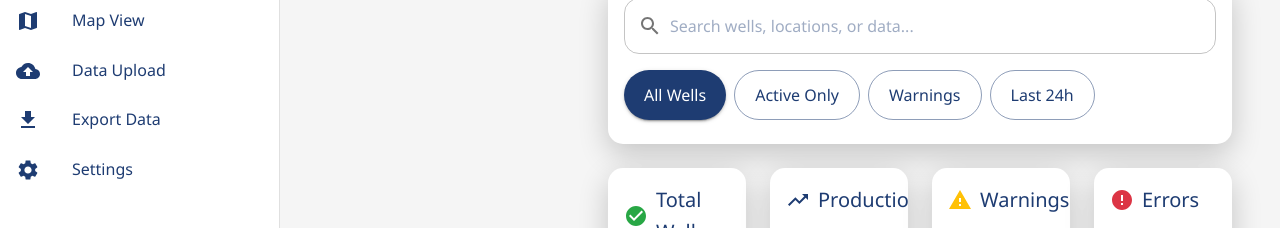
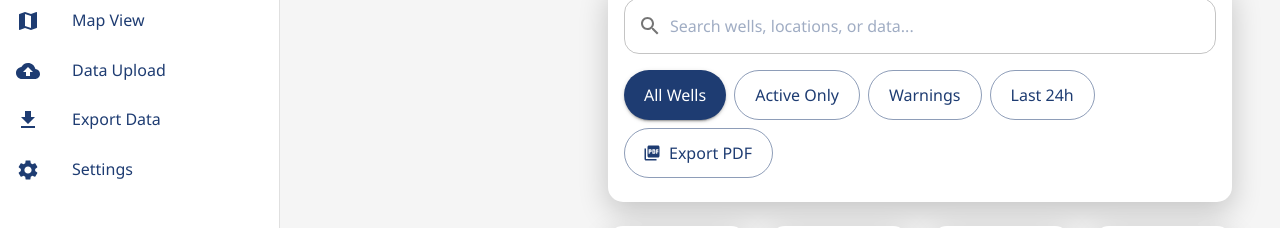
Before and after one commit to davelee001/SMART-Oil-Field, a React app in the folder src/frontend/: page / in a window 1280 px wide. Shown: the part 240-468 px from the top of the page. Built offline with nearby package versions, Linux system fonts and the light colour scheme.

Commit message:
feat(dashboard): add PDF export of filtered well report via jsPDF

```diff
--- a/src/frontend/src/pages/Dashboard.tsx
+++ b/src/frontend/src/pages/Dashboard.tsx
@@ -23,8 +23,10 @@ import {
     Warning,
     CheckCircle,
     Error,
+    PictureAsPdf,
 } from '@mui/icons-material';
 import { motion } from 'framer-motion';
+import jsPDF from 'jspdf';
 
 import TelemetryChart from '../components/charts/TelemetryChart';
 import OilFieldMap from '../components/maps/OilFieldMap';
@@ -104,6 +106,45 @@ const Dashboard: React.FC = () => {
         setQuickFilter(filter);
     };
 
+    const handleExportPDF = () => {
+        if (filteredWells.length === 0) {
+            return;
+        }
+
+        const doc = new jsPDF();
+        doc.setFontSize(16);
+        doc.text('SMART Oil Field - Well Report', 14, 15);
+        doc.setFontSize(10);
+        doc.text(`Generated: ${new Date().toLocaleString()}`, 14, 22);
+
+        const headers = ['Well', 'Location', 'Status', 'Prod. (bbl/day)', 'Temp (°F)', 'Pressure (PSI)'];
+        const colX = [14, 55, 100, 128, 160, 182];
+        let y = 32;
+
+        doc.setFont('helvetica', 'bold');
+        headers.forEach((header, i) => doc.text(header, colX[i], y));
+        doc.setLineWidth(0.1);
+        doc.line(14, y + 2, 196, y + 2);
+        doc.setFont('helvetica', 'normal');
+        y += 8;
+
+        filteredWells.forEach((well) => {
+            if (y > 280) {
+                doc.addPage();
+                y = 20;
+            }
+            doc.text(well.name, colX[0], y);
+            doc.text(well.location, colX[1], y);
+            doc.text(well.status, colX[2], y);
+            doc.text(well.production.toFixed(1), colX[3], y);
+            doc.text(well.temperature.toFixed(1), colX[4], y);
+            doc.text(well.pressure.toFixed(1), colX[5], y);
+            y += 7;
+        });
+
+        doc.save(`oil-field-report-${Date.now()}.pdf`);
+    };
+
     const cardVariants = {
         hidden: { opacity: 0, y: 20 },
         visible: { opacity: 1, y: 0 },
@@ -152,6 +193,7 @@ const Dashboard: React.FC = () => {
                                 }}
                                 sx={{ mb: 2 }}
                             />
+                            <Box sx={{ display: 'flex', gap: 1, flexWrap: 'wrap', justifyContent: 'space-between' }}>
                                 <Box sx={{ display: 'flex', gap: 1, flexWrap: 'wrap' }}>
                                     <Button
                                         variant={quickFilter === 'all' ? 'contained' : 'outlined'}
@@ -181,6 +223,17 @@ const Dashboard: React.FC = () => {
                                     >
                                         Last 24h
                                     </Button>
+                                </Box>
+                                <Box sx={{ display: 'flex', gap: 1, flexWrap: 'wrap' }}>
+                                    <Button
+                                        variant="outlined"
+                                        size="small"
+                                        startIcon={<PictureAsPdf />}
+                                        onClick={handleExportPDF}
+                                    >
+                                        Export PDF
+                                    </Button>
+                                </Box>
                             </Box>
                         </CardContent>
                     </Card>
```
Lines whose indentation alone changed are shown as unchanged.
